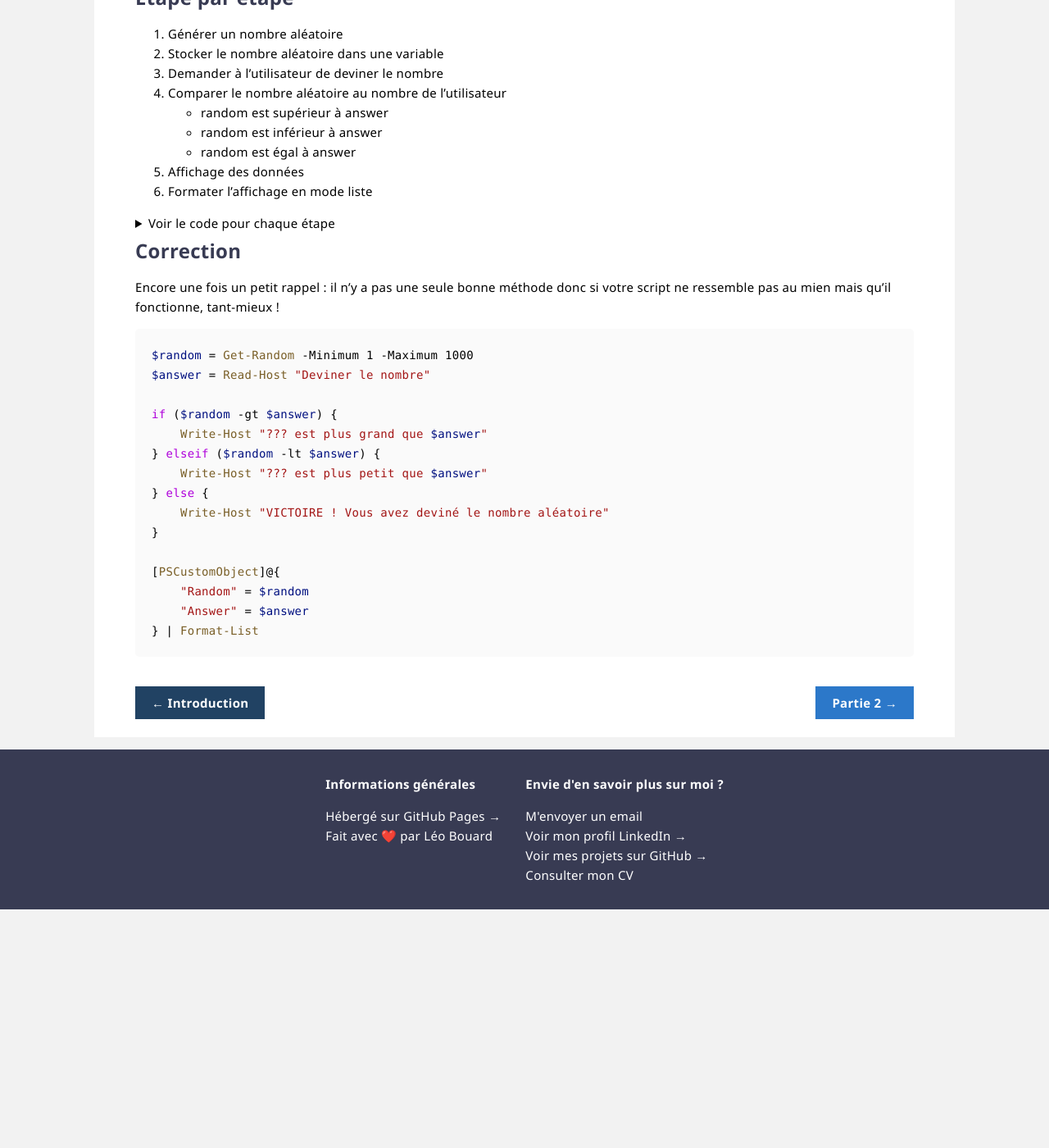
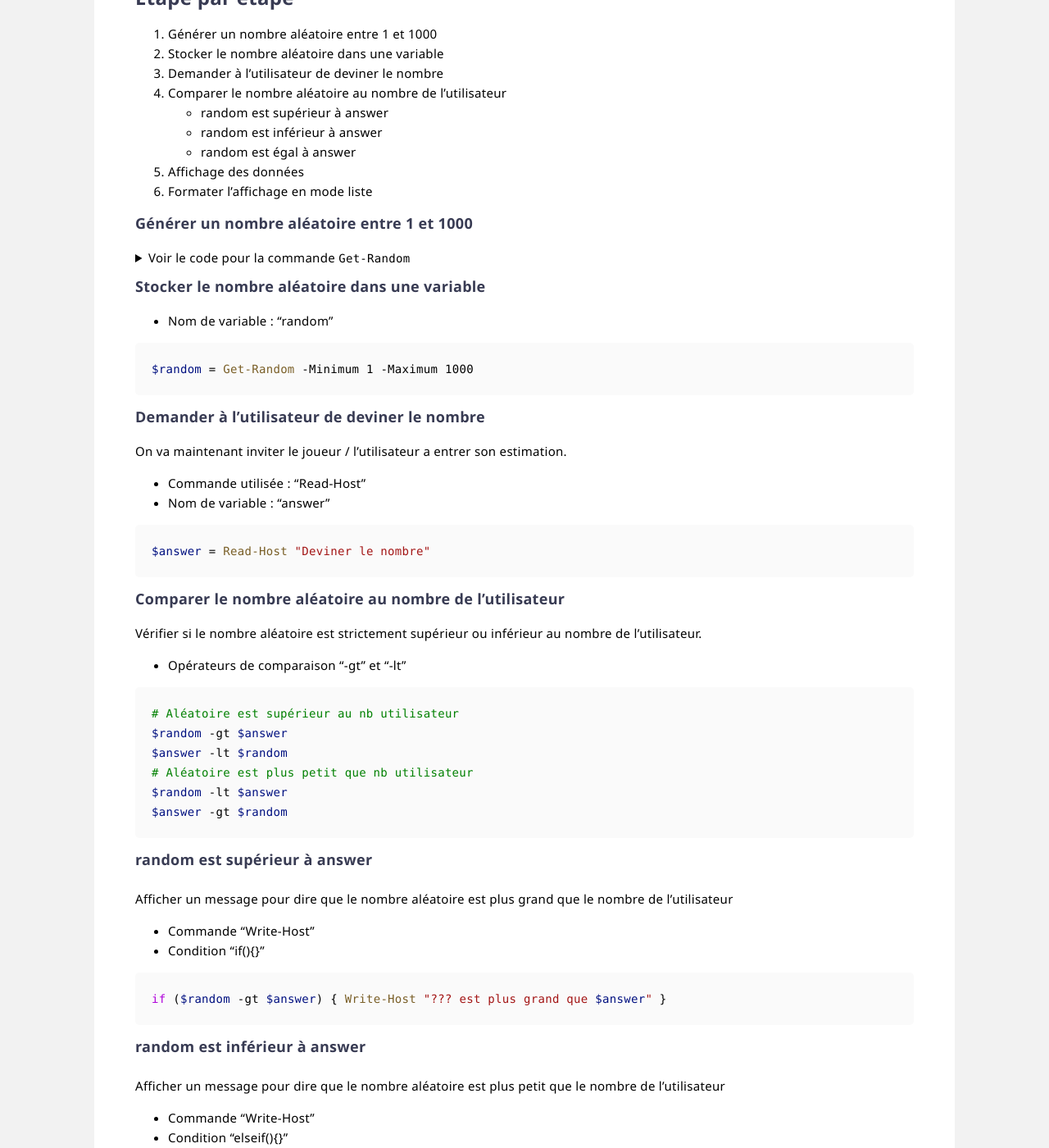
Before and after one commit to leobouard/leobouard.github.io, a Jekyll site: the page built from _posts/2022-10-21-cours-pratique-posh-1.md, in a window 1280 px wide and 1400 px high, scrolled down 851 px. Shown: the whole window at 82% size. Built offline with Jekyll 4.4.1, drawn with Linux system fonts in a browser that asks for light colours; before the commit the page ends 1960 px from its top, so only the background shows below that; some of the changed text lies outside the part shown.

Commit message:
Update 2022-10-21-cours-pratique-posh-1.md

````diff
--- a/_posts/2022-10-21-cours-pratique-posh-1.md
+++ b/_posts/2022-10-21-cours-pratique-posh-1.md
@@ -21,7 +21,7 @@ Un nombre aléatoire est généré et l'utilisateur doit entrer son estimation.
 
 ## Etape par étape
 
-1. Générer un nombre aléatoire
+1. Générer un nombre aléatoire entre 1 et 1000
 2. Stocker le nombre aléatoire dans une variable
 3. Demander à l'utilisateur de deviner le nombre
 4. Comparer le nombre aléatoire au nombre de l'utilisateur
@@ -31,19 +31,12 @@ Un nombre aléatoire est généré et l'utilisateur doit entrer son estimation.
 5. Affichage des données
 6. Formater l'affichage en mode liste
 
+### Générer un nombre aléatoire entre 1 et 1000
+
 <details>
-    <summary>Voir le code pour chaque étape</summary>
-
-### Générer un nombre aléatoire
-
-La première pierre est posée : la génération du nombre aléatoire qui doit être deviné par le joueur !
-
-- Commande utilisée : "Get-Random"
-- Valeur obtenue : nombre entier en 1 et 1000
-
-```powershell
-Get-Random -Minimum 1 -Maximum 1000
-```
+  <summary>Voir le code pour la commande <code>Get-Random</code></summary>
+  <code>Get-Random -Minimum 1 -Maximum 1000</code>
+</details>
 
 ### Stocker le nombre aléatoire dans une variable
 
@@ -136,8 +129,6 @@ Par défaut, l'objet va s'afficher sous forme de tableau (puisqu'il n'y a que de
 $result | Format-List
 ```
 
-</details>
-
 ## Correction
 
 Encore une fois un petit rappel : il n'y a pas une seule bonne méthode donc si votre script ne ressemble pas au mien mais qu'il fonctionne, tant-mieux !
````
